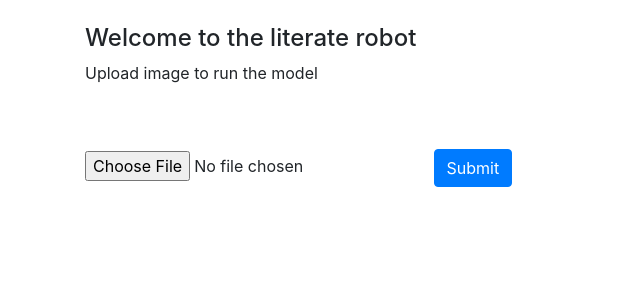
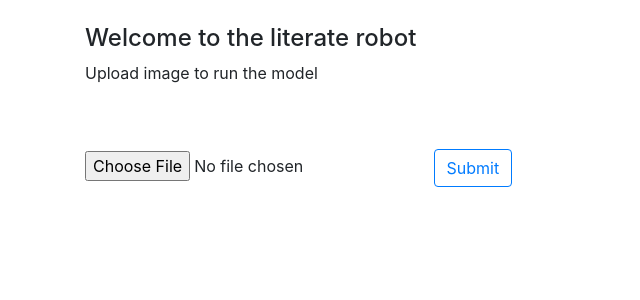
Before and after one commit to Spectre-ak/literate-robot, a Flask app: page / in a window 1280 px wide. Shown: the top 300 px of the page, without its empty margins (0-640 px from the left). Run offline with Flask 2, Linux system fonts and the light colour scheme; some libraries are stand-ins or nearby versions.

Commit message:
Update uploadImage.html

```diff
--- a/app/templates/uploadImage.html
+++ b/app/templates/uploadImage.html
@@ -23,7 +23,7 @@
 
         <form id="iamgeForm">
             <input type="file" name="file" id="imageFile" class=""/>
-            <input type="submit" class="btn btn-primary"/>
+            <input type="submit" class="btn btn-outline-primary"/>
         </form>
 
         <div id="resultContainer">
@@ -43,10 +43,10 @@
     <script>
         document.getElementById("iamgeForm").addEventListener("submit", (e) => {
             e.preventDefault();
-            console.log("send")
+            //console.log("send")
             var data = new FormData(document.getElementById("iamgeForm"));
             var image = document.getElementById("imageFile");
-            console.log(image.files);
+            //console.log(image.files);
             //image/jpeg
             var size = image.files[0].size / 1024 / 1024; size = parseInt(size);
             if (size >= 15 || !image.files[0].type.includes("image")) {
@@ -61,7 +61,7 @@
                 processData: false,
                 contentType: false
             }).done(function (d) {
-                console.log(d);
+                //console.log(d);
                 var img = document.createElement("img");
                 img.setAttribute("src", d);
                 img.setAttribute("class", "img-fluid");
```
